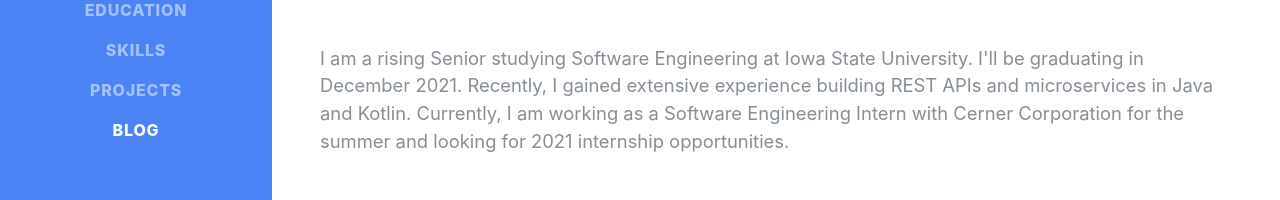
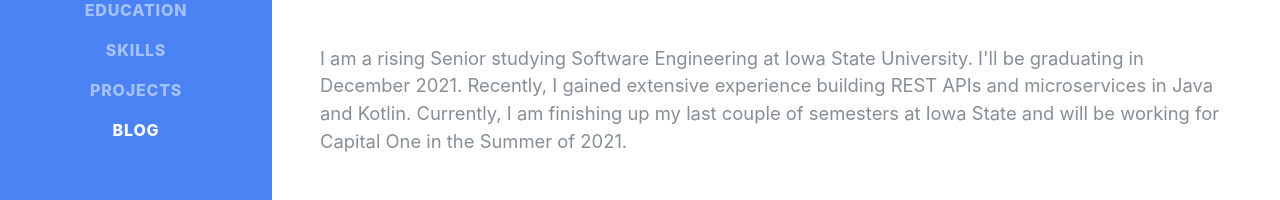
Before and after one commit to code-by-max/maxwell-wilson.com, a plain HTML site: page index.html in a window 1280 px wide. Shown: the part 378-578 px from the top of the page. Drawn offline with nearby package versions, Linux system fonts and the light colour scheme; a web font is replaced by a local one.

Commit message:
reset commits and update bio

```diff
--- a/index.html
+++ b/index.html
@@ -80,9 +80,7 @@
         <div class="subheading mb-5">Lakewood, CO · (303) 524-4797 ·
           <a href="mailto:maw1@iastate.edu">maw1@iastate.edu</a>
         </div>
-        <p class="lead mb-5">I am a rising Senior studying Software Engineering at Iowa State University.
-                             I'll be graduating in December 2021. Recently, I gained extensive experience building REST APIs and microservices in Java and Kotlin.
-                             Currently, I am working as a Software Engineering Intern with Cerner Corporation for the summer and looking for 2021 internship opportunities.
+        <p class="lead mb-5">I am a rising Senior studying Software Engineering at Iowa State University. I'll be graduating in December 2021. Recently, I gained extensive experience building REST APIs and microservices in Java and Kotlin. Currently, I am finishing up my last couple of semesters at Iowa State and will be working for Capital One in the Summer of 2021.
                              </p>
         <div class="social-icons">
           <a href="https://www.linkedin.com/in/maxwell-wilson" target="_blank">
```
